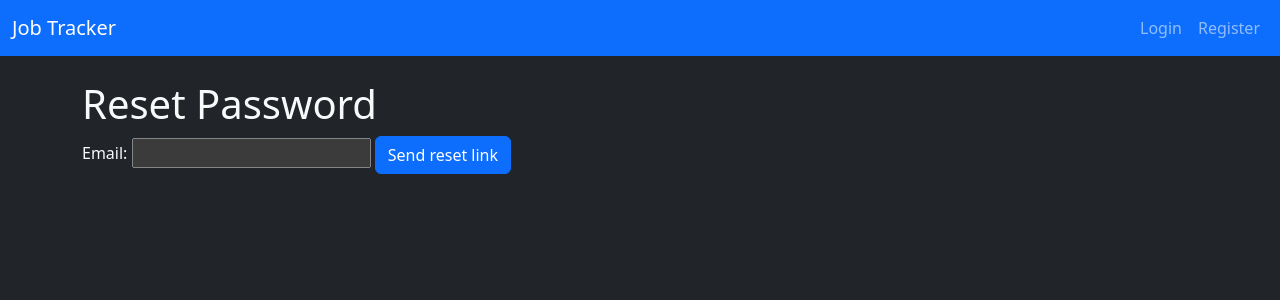
After one commit to ITsFlaviiFTW/job-tracker, a Django app: page /accounts/password_reset/ in a window 1280 px wide. The commit adds this page. Shown: the top 300 px of the page. Run offline with Django 5.2, Linux system fonts and the light colour scheme.

Commit message:
added forgot a password pages and actual functionality, although, right now it is internal testing  only. everything seems to work perfectly.

```diff
--- a/config/settings.py
+++ b/config/settings.py
@@ -141,3 +141,9 @@ DEFAULT_AUTO_FIELD = 'django.db.models.BigAutoField'
 LOGIN_URL = 'login'
 LOGIN_REDIRECT_URL = 'job_list'
 LOGOUT_REDIRECT_URL = 'login'
+
+
+
+# Reset password settings
+EMAIL_BACKEND = 'django.core.mail.backends.console.EmailBackend'
+DEFAULT_FROM_EMAIL = 'no-reply@localhost'
--- a/config/urls.py
+++ b/config/urls.py
@@ -19,10 +19,29 @@ from django.urls import path, include
 
 from django.conf import settings
 from django.conf.urls.static import static
+from django.contrib.auth import views as auth_views
 
 urlpatterns = [
     path('admin/', admin.site.urls),
     path('', include('jobtracker.urls')),
+
+    # reset password paths
+    path('accounts/password_reset/',
+         auth_views.PasswordResetView.as_view(
+           template_name='jobtracker/password_reset_form.html'),
+         name='password_reset'),
+    path('accounts/password_reset/done/',
+         auth_views.PasswordResetDoneView.as_view(
+           template_name='jobtracker/password_reset_done.html'),
+         name='password_reset_done'),
+    path('accounts/reset/<uidb64>/<token>/',
+         auth_views.PasswordResetConfirmView.as_view(
+           template_name='jobtracker/password_reset_confirm.html'),
+         name='password_reset_confirm'),
+    path('accounts/reset/done/',
+         auth_views.PasswordResetCompleteView.as_view(
+           template_name='jobtracker/password_reset_complete.html'),
+         name='password_reset_complete'),
 ]
 
 if settings.DEBUG:
--- a/jobtracker/templates/jobtracker/login.html
+++ b/jobtracker/templates/jobtracker/login.html
@@ -19,5 +19,7 @@
     </div>
     <button type="submit" class="btn btn-primary">Login</button>
 </form>
+
+<p><a href="{% url 'password_reset' %}">Forgot your password?</a></p>
 <a href="{% url 'register' %}" class="btn btn-link mt-3">Don't have an account? Register</a>
 {% endblock %}
--- /dev/null
+++ b/jobtracker/templates/jobtracker/password_reset_complete.html
@@ -0,0 +1,4 @@
+{% extends 'jobtracker/base.html' %}
+{% block content %}
+<p>Your password has been set. <a href="{% url 'login' %}">Log in</a></p>
+{% endblock %}
--- /dev/null
+++ b/jobtracker/templates/jobtracker/password_reset_done.html
@@ -0,0 +1,4 @@
+{% extends 'jobtracker/base.html' %}
+{% block content %}
+<p>Check your email for the reset link.</p>
+{% endblock %}
--- /dev/null
+++ b/jobtracker/templates/jobtracker/password_reset_form.html
@@ -0,0 +1,8 @@
+{% extends 'jobtracker/base.html' %}
+{% block content %}
+<h1>Reset Password</h1>
+<form method="post">{% csrf_token %}
+  {{ form.email.label_tag }} {{ form.email }}
+  <button type="submit" class="btn btn-primary">Send reset link</button>
+</form>
+{% endblock %}
```
Also changed, not shown: jobtracker/templates/jobtracker/password_reset_confirm.html (added, +9 -0 lines).
